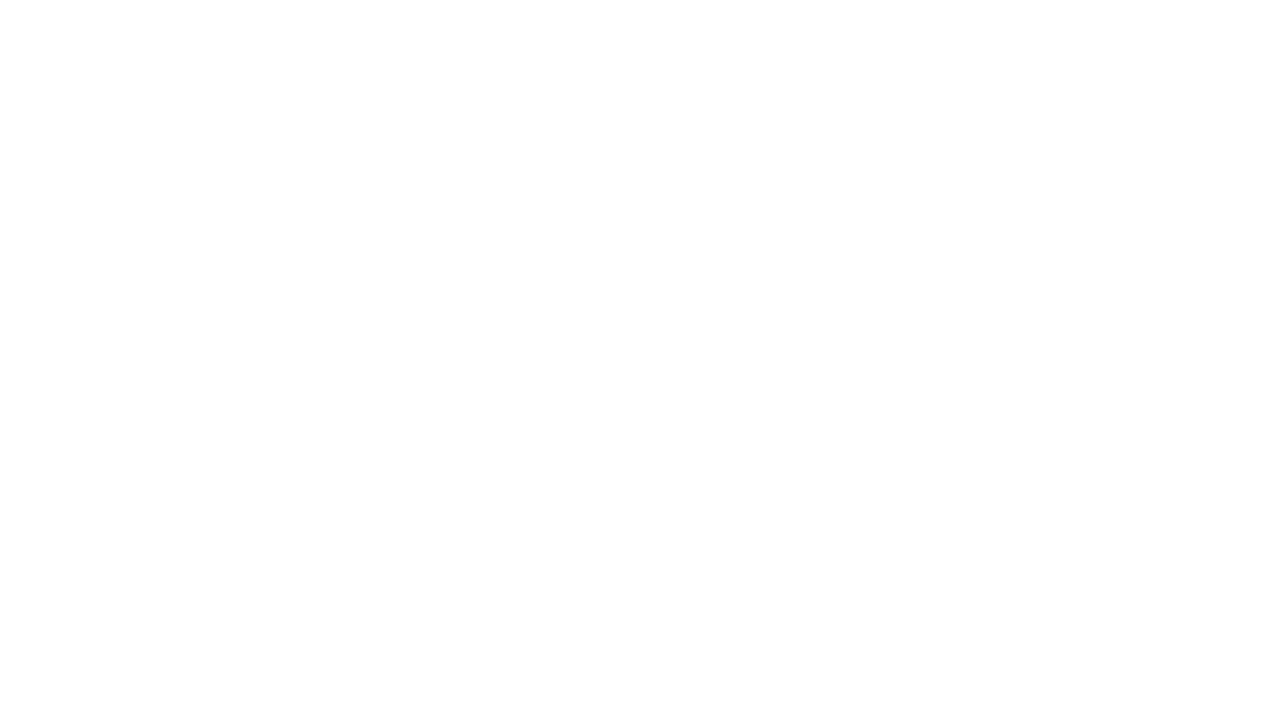
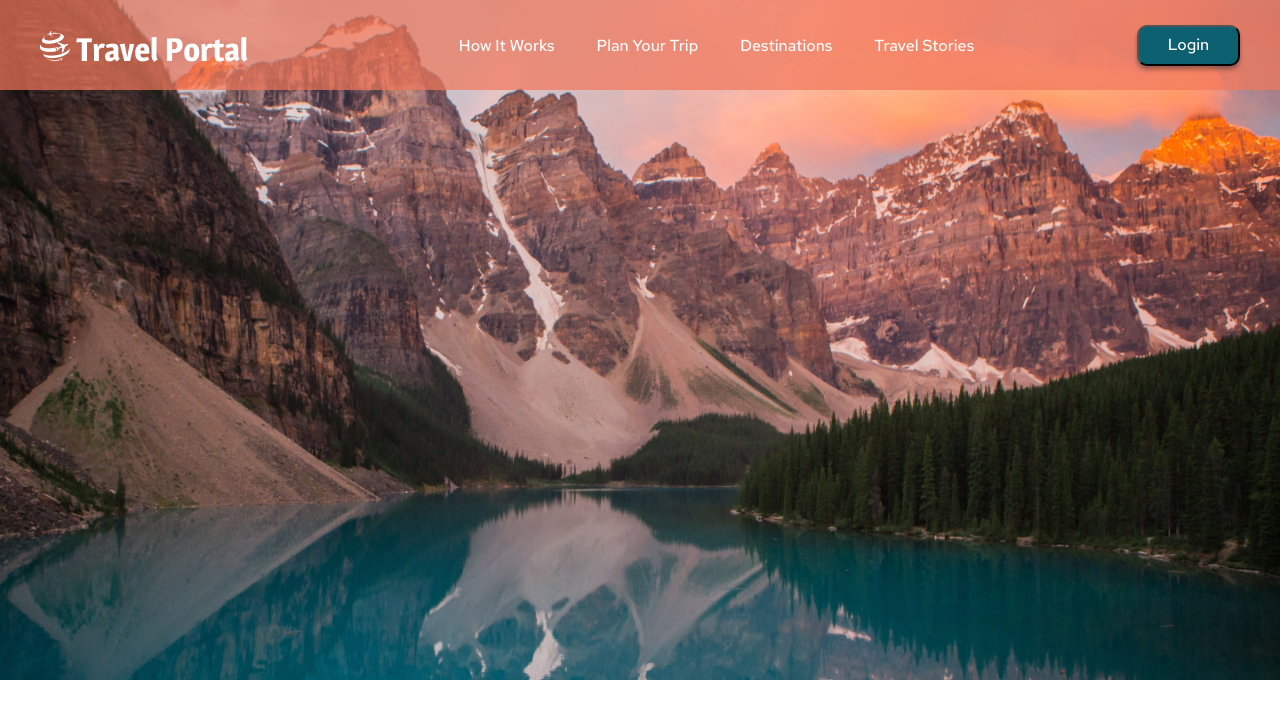
Before and after one commit to BatBB/travel, a plain HTML site: page travel/index.html in a window 1280 px wide. Drawn offline with Linux system fonts and the light colour scheme.

Commit message:
feat: add header, navigation, img, backgound image

```diff
--- a/travel/css/main.css
+++ b/travel/css/main.css
@@ -0,0 +1,66 @@
+*{
+  box-sizing: border-box;
+}
+
+a{
+  text-decoration: none;
+  color: inherit;
+}
+
+ul{
+  list-style: none;
+}
+
+body{
+  background: url(../assets/img/background_image1.jpg) no-repeat;
+  background-size: 100%;
+}
+
+.header{
+  background-color: rgba(242, 120, 92, 0.7);
+}
+
+.container{
+  width: 1200px;
+  margin: 0 auto;
+}
+
+.logo{
+  display: flex;
+  justify-content: space-between;
+  align-items: center;
+  height: 90px;
+  font-family: 'Red Hat Text', sans-serif;
+  font-style: normal;
+  font-weight: 500;
+  font-size: 16px;
+  line-height: 21px;
+  color: #FFFFFF;
+}
+
+.logo-link{
+  width: 216px;
+  height: 31px;
+}
+
+.nav-list{
+  display: flex;
+  justify-content: space-between;
+  align-items: center;
+}
+
+.nav-item + .nav-item{
+  margin-left: 42px;
+}
+
+.btn{
+  background: #0D606F;
+  box-shadow: 0px 4px 4px rgba(0, 0, 0, 0.25), 0px 2px 3px rgba(13, 96, 111, 0.16);
+  border-radius: 10px;
+  color: #fff;
+}
+
+.btn-login{
+  width: 103px;
+  height: 41px;
+}
--- a/travel/index.html
+++ b/travel/index.html
@@ -1,14 +1,40 @@
 <!DOCTYPE html>
 <html lang="en">
-<head>
-  <meta charset="UTF-8">
-  <meta http-equiv="X-UA-Compatible" content="IE=edge">
-  <meta name="viewport" content="width=device-width, initial-scale=1.0">
-  <title>Travel</title>
-  <link rel="stylesheet" href="./css/normalize.css">
-  <link rel="stylesheet" href="./css/main.css">
-</head>
-<body>
+  <head>
+    <meta charset="UTF-8" />
+    <meta http-equiv="X-UA-Compatible" content="IE=edge" />
+    <meta name="viewport" content="width=device-width, initial-scale=1.0" />
+    <link rel="preconnect" href="https://fonts.googleapis.com" />
+    <link rel="preconnect" href="https://fonts.gstatic.com" crossorigin />
+    <link rel="stylesheet" href="https://fonts.googleapis.com/css2?family=Aleo:wght@400;700&family=Red+Hat+Text:wght@500&display=swap" />
+    <link rel="stylesheet" href="./css/normalize.css" />
+    <link rel="stylesheet" href="./css/main.css" />
+    <title>Travel</title>
+  </head>
 
-</body>
+  <body>
+    <header class="header">
+      <nav class="nav container">
+        <div class="logo">
+          <a href="" class="logo-link">
+            <img src="./assets/logos/logo.png" alt="Logo Travel Portal" class="logo-img">
+          </a>
+          <ul class="nav-list">
+            <li class="nav-item"><a href="#" class="nav-link">How It Works</a></li>
+            <li class="nav-item"><a href="#" class="nav-link">Plan Your Trip</a></li>
+            <li class="nav-item"><a href="#" class="nav-link">Destinations</a></li>
+            <li class="nav-item"><a href="#" class="nav-link">Travel Stories</a></li>
+          </ul>
+          <div class="login">
+            <button class="btn btn-login">Login</button>
+          </div>
+        </div>
+      </nav>
+    </header>
+
+
+    </main>
+
+
+  </body>
 </html>
```
Also changed, not shown: travel/assets/img/background_image1.jpg (added), travel/assets/img/canyonlands.jpg (added), travel/assets/img/longest.jpg (added), travel/assets/img/mountains.jpg (added), travel/assets/img/slider-img1.jpg (added), travel/assets/img/slider-img2.jpg (added), travel/assets/img/slider-img3.jpg (added), travel/assets/img/thailand.jpg (added), travel/assets/logos/logo.png (added), 1 other file.
